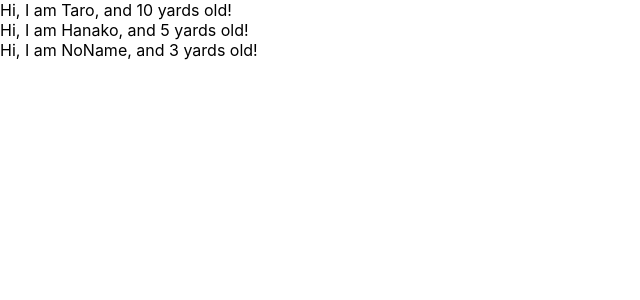
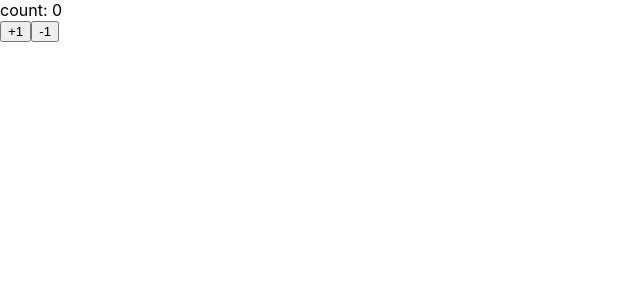
Before and after one commit to ruthiasu/udemy-react-redux-crud-application, a React (Create React App) app: page / in a window 1280 px wide. Shown: the top 300 px of the page, without its empty margins (0-640 px from the left). Built offline with nearby package versions, Linux system fonts and the light colour scheme.

Commit message:
learn state and setState

```diff
--- a/src/App.js
+++ b/src/App.js
@@ -1,31 +1,30 @@
-import React from 'react';
-import PropTypes from 'prop-types';
+import React, { Component } from 'react';
 
+const App = () => (<Counter></Counter>)
 
-const App = () => {
-	const profiles = [
-		{ name: "Taro", age: 10 },
-		{ name: "Hanako", age: 5 },
-		{ name: "NoName", age: 3 }
-	]
-	return (
-		<div>
-		{
-			profiles.map((profile, index) => {
-				return <User name={profile.name} age={profile.age} key={index}/>
-			})
-		}
-		</div>
-	)
-}
+class Counter extends Component {
+	constructor (props) {
+		super(props)
+		this.state = {count: 0 }
+	}
 
-const User = (props) => {
-	return <div>Hi, I am {props.name}, and {props.age} yards old!</div>
-}
+	handlePlusButton = () => {
+		this.setState({ count: this.state.count + 1})
+	}
 
-User.propTypes = {
-	name: PropTypes.string,
-	age: PropTypes.number.isRequired
+	handleMinusButton = () => {
+		this.setState({ count: this.state.count - 1})
+	}
+
+	render() {
+		return(
+			<React.Fragment>
+			  <div>count: { this.state.count }</div>
+			  <button onClick={this.handlePlusButton}>+1</button>
+			  <button onClick={this.handleMinusButton}>-1</button>
+			</React.Fragment>
+		)
+	}
 }
 
 export default App;
```
